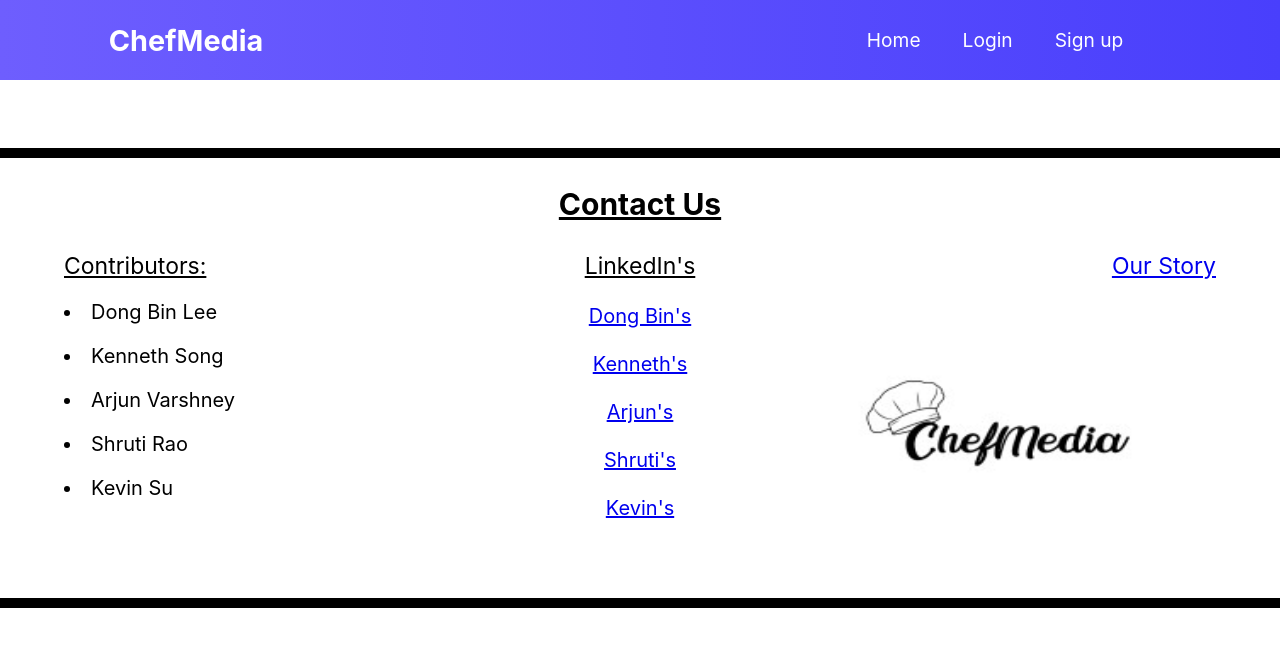
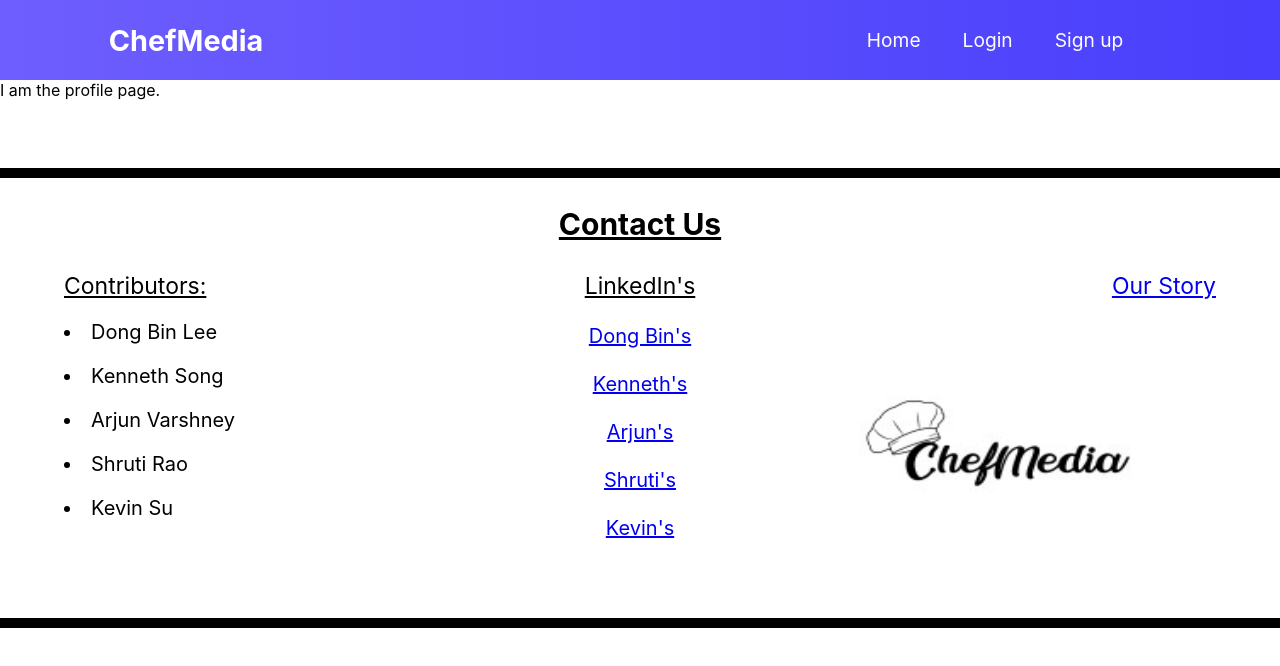
Before and after one commit to dbinlee3/ChefMedia, a React (Create React App) app in the folder frontend/: page /profile in a window 1280 px wide. Shown: the top 666 px of the page. Built offline with nearby package versions, Linux system fonts and the light colour scheme.

Commit message:
added profile page

```diff
--- a/frontend/src/App.js
+++ b/frontend/src/App.js
@@ -6,6 +6,7 @@
 import Login from './pages/login/Login.js'
 import Signup from './pages/signup/Signup.js'
 import Home from './pages/home/Home.js'
+import Profile from './pages/profile/Profile.js'
 
 
 //Imported hooks
@@ -21,6 +22,7 @@
           <Route path='/' element={<Home />} />
           <Route path='/login' element={<Login />} />
           <Route path='/signup' element={<Signup />} />
+          <Route path='/profile' element={<Profile />} />
         </Routes>
 
         <br />
--- /dev/null
+++ b/frontend/src/pages/profile/Profile.js
@@ -0,0 +1,11 @@
+import React from 'react'
+
+function Profile() {
+    return (
+        <div>
+            I am the profile page.
+        </div>
+    )
+}
+
+export default Profile
```
Also changed, not shown: frontend/src/pages/profile/profile.css (added).
